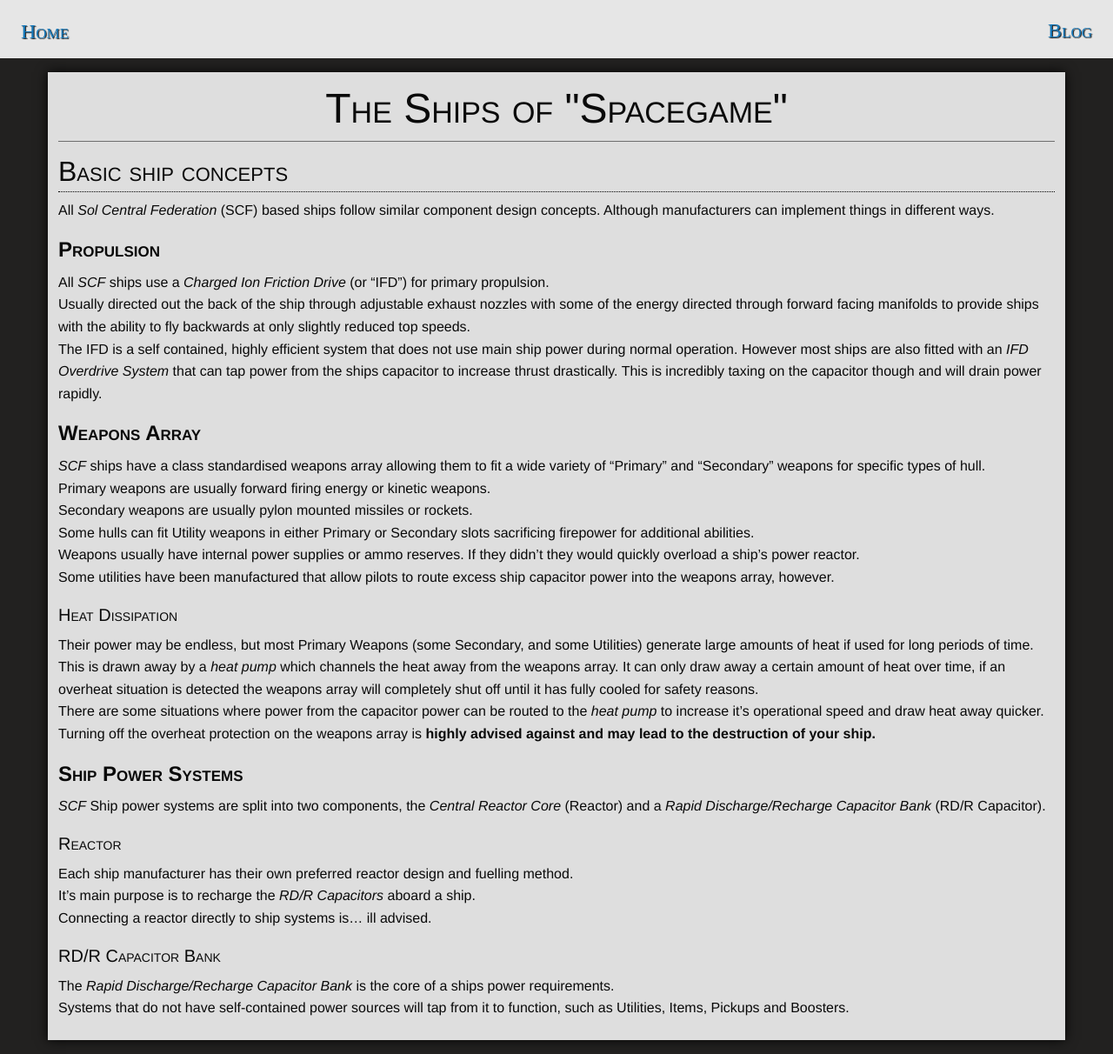
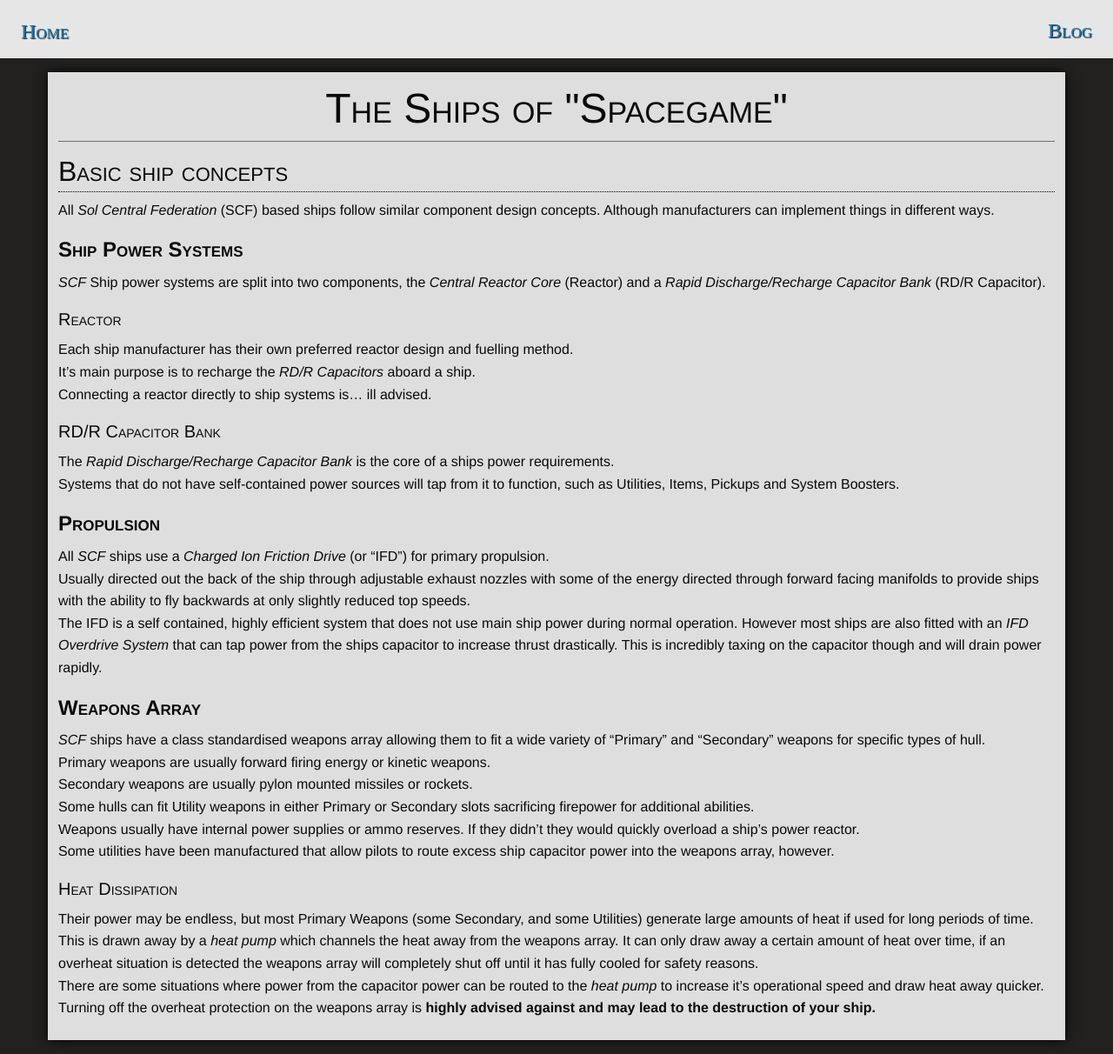
Before and after one commit to ori-sky/polar-space, a Jekyll site: the page built from designs/ships.md, in a window 1280 px wide. Shown: the whole page at 87% size. Built offline with Jekyll 4.4.1, drawn with Linux system fonts in a browser that asks for light colours; nearby versions of some CDN libraries; some web fonts are replaced; our own code applies the rules of GitHub Pages for plain Markdown files; library files that are not in the unit come from our copies; some of the changed lines change nothing that is shown.

Commit message:
designs/ships.md updated from https://stackedit.io/

```diff
--- a/designs/ships.md
+++ b/designs/ships.md
@@ -3,6 +3,16 @@
 ---
 # Basic ship concepts
 All *Sol Central Federation* (SCF) based ships follow similar component design concepts. Although manufacturers can implement things in different ways.
+
+## Ship Power Systems
+*SCF* Ship power systems are split into two components, the *Central Reactor Core* (Reactor) and a *Rapid Discharge/Recharge Capacitor Bank* (RD/R Capacitor).
+### Reactor
+Each ship manufacturer has their own preferred reactor design and fuelling method.
+It's main purpose is to recharge the *RD/R Capacitors* aboard a ship.
+Connecting a reactor directly to ship systems is... ill advised.
+### RD/R Capacitor Bank
+The *Rapid Discharge/Recharge Capacitor Bank* is the core of a ships power requirements.
+Systems that do not have self-contained power sources will tap from it to function, such as Utilities, Items, Pickups and System Boosters.
 
 ## Propulsion
 All *SCF* ships use a *Charged Ion Friction Drive* (or "IFD") for primary propulsion.
@@ -23,17 +33,10 @@
 There are some situations where power from the capacitor power can be routed to the *heat pump* to increase it's operational speed and draw heat away quicker.
 Turning off the overheat protection on the weapons array is **highly advised against and may lead to the destruction of your ship.**
 
-## Ship Power Systems
-*SCF* Ship power systems are split into two components, the *Central Reactor Core* (Reactor) and a *Rapid Discharge/Recharge Capacitor Bank* (RD/R Capacitor).
-### Reactor
-Each ship manufacturer has their own preferred reactor design and fuelling method.
-It's main purpose is to recharge the *RD/R Capacitors* aboard a ship.
-Connecting a reactor directly to ship systems is... ill advised.
-### RD/R Capacitor Bank
-The *Rapid Discharge/Recharge Capacitor Bank* is the core of a ships power requirements.
-Systems that do not have self-contained power sources will tap from it to function, such as Utilities, Items, Pickups and Boosters.
+
+
 <!--stackedit_data:
 eyJwcm9wZXJ0aWVzIjoiZXh0ZW5zaW9uczpcbiAgcHJlc2V0Oi
-BnZm1cbiIsImhpc3RvcnkiOlsyMTI2ODY5NDIsLTEwMzQwMjU5
-MTddfQ==
+BnZm1cbiIsImhpc3RvcnkiOlstOTQwODQwNjQ1LC0xMDM0MDI1
+OTE3XX0=
 -->
```
